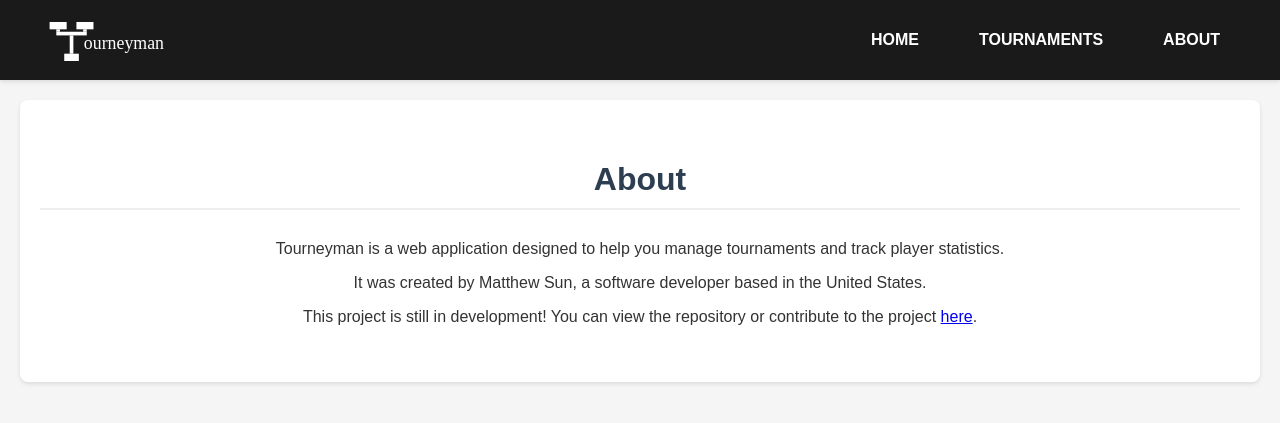
After one commit to matthewysun2020/tourneyman, a Flask app: page /about in a window 1280 px wide. The commit adds this page. Shown: the top 423 px of the page. Run offline with Flask 3, Linux system fonts and the light colour scheme.

Commit message:
function for adding existing players, about page

```diff
--- a/app.py
+++ b/app.py
@@ -333,6 +333,10 @@ def index():
         recent_players=recent_players[:10]  # Show top 10 recent players
     )
 
+@app.route('/about')
+def about():
+    return render_template('about.html')
+
 @app.route('/new')
 def new():
     # Set min datetime to current time
@@ -409,6 +413,26 @@ def tournament_details(tournament_id):
 def add_player_page(tournament_id):
     tournament = Tournament.query.filter_by(tournament_id=tournament_id).first_or_404()
     return render_template('add_player.html', tournament=tournament)
+
+@app.route('/tournaments/<int:tournament_id>/add_players', methods=['GET', 'POST'])
+def add_players(tournament_id):
+    tournament = Tournament.query.filter_by(tournament_id=tournament_id).first_or_404()
+
+    if request.method == 'POST':
+        # Logic to add players to the tournament
+        player_ids = request.form.getlist('player_ids')
+        for player_id in player_ids:
+            player = Contestant.query.get(player_id)
+            if player:
+                player.tournament_id = tournament_id  # Associate player with tournament
+                db.session.add(player)
+        db.session.commit()
+        flash('Players added successfully.')
+        return redirect(url_for('tournament_details', tournament_id=tournament_id))
+
+    # Get existing players
+    existing_players = Contestant.query.filter_by(tournament_id=None).all()  # Players not in any tournament
+    return render_template('add_players.html', tournament=tournament, players=existing_players)
 
 @app.route('/tournaments/<int:tournament_id>/players')
 def player_list(tournament_id):
@@ -655,56 +679,6 @@ def player_stats(player_name):
         win_rate=round(win_rate, 2)
     )
 
-@app.route('/tournaments/<int:tournament_id>/add_players', methods=['GET', 'POST'])
-def add_players(tournament_id):
-    """Add existing players to a tournament."""
-    tournament = Tournament.query.filter_by(tournament_id=tournament_id).first_or_404()
-
-    if request.method == 'POST':
-        try:
-            selected_players = request.form.getlist('players')
-            if not selected_players:
-                raise ValueError("No players selected")
-
-            # Get existing contestants
-            existing_players = {c.player for c in tournament.contestants}
-
-            # Add new contestants
-            for player in selected_players:
-                if player not in existing_players:
-                    contestant = Contestant(
-                        tournament_id=tournament_id,
-                        player=player,
-                        registration_time=datetime.now(),
-                        active=True,
-                        matches_played=0,
-                        matches_won=0,
-                        matches_drawn=0,
-                        score=0
-                    )
-                    db.session.add(contestant)
-
-            db.session.commit()
-            flash('Players added successfully!', 'success')
-            return redirect(url_for('tournament_details', tournament_id=tournament_id))
-
-        except Exception as e:
-            flash(str(e), 'error')
-            return redirect(url_for('add_players', tournament_id=tournament_id))
-
-    # Get all unique players from past tournaments
-    all_players = db.session.query(Contestant.player).distinct().all()
-    all_players = [p[0] for p in all_players]
-    # Remove players already in tournament
-    existing_players = {c.player for c in tournament.contestants}
-    available_players = sorted([p for p in all_players if p not in existing_players])
-
-    return render_template(
-        'add_players.html',
-        tournament=tournament,
-        available_players=available_players
-    )
-
 @app.route('/tournaments/<int:tournament_id>/update', methods=['POST'])
 def update_tournament(tournament_id):
     try:
--- a/static/css/style.css
+++ b/static/css/style.css
@@ -1,5 +1,8 @@
+* {
+    font-family: 'Bahnschrift', sans-serif;
+}
+
 body {
-    font-family: Arial, sans-serif;
     margin: 0;
     padding-top: 100px;
     background-color: #f5f5f5;
@@ -51,6 +54,7 @@ h3 {
     display: inline-block;
     margin: 10px;
     padding: 12px 24px;
+    font-size: 16px;
     background-color: #007BFF;
     color: white;
     text-decoration: none;
@@ -59,15 +63,26 @@ h3 {
     cursor: pointer;
     transition: background-color 0.2s;
 }
+.button-danger {
+    display: inline-block;
+    margin: 10px;
+    padding: 12px 24px;
+    font-size: 16px;
+    background-color: #FF2222;
+    color: white;
+    text-decoration: none;
+    border-radius: 5px;
+    border: none;
+    cursor: pointer;
+    transition: background-color 0.2s;
+}
+
+.button-danger:hover {
+    background-color: #BB2222;
+}
 
 .button:hover, .link:hover {
     background-color: #0056b3;
-}
-
-.button-small {
-    padding: 6px 12px;
-    font-size: 14px;
-    margin: 5px;
 }
 
 /* Forms */
--- /dev/null
+++ b/templates/about.html
@@ -0,0 +1,12 @@
+{% extends "base.html" %}
+
+{% block title %}About{% endblock %}
+
+{% block content %}
+<div class="container">
+    <h1>About</h1>
+    <p>Tourneyman is a web application designed to help you manage tournaments and track player statistics.</p>
+    <p>It was created by Matthew Sun, a software developer based in the United States.</p>
+    <p>This project is still in development! You can view the repository or contribute to the project <a href="https://github.com/matthewysun2020/tourneyman" target="_blank">here</a>.</p>
+</div>
+{% endblock %}
--- a/templates/base.html
+++ b/templates/base.html
@@ -10,7 +10,7 @@
     <nav class="navbar">
         <div class="navbar-content">
             <div class="navbar-left">
-                <a href="{{ url_for('tournaments') }}" class="navbar-brand">
+                <a href="{{ url_for('index') }}" class="navbar-brand">
                     <img src="{{ url_for('static', filename='img/tourneyman - large.svg') }}"
                          alt="Tourneyman"
                          class="logo-image"
@@ -21,6 +21,7 @@
             <div class="navbar-right">
                 <a href="{{ url_for('index') }}" class="nav-button">HOME</a>
                 <a href="{{ url_for('tournaments') }}" class="nav-button">TOURNAMENTS</a>
+                <a href="{{ url_for('about') }}" class="nav-button">ABOUT</a>
             </div>
         </div>
     </nav>
--- a/templates/player_list.html
+++ b/templates/player_list.html
@@ -21,7 +21,7 @@
                     <option value="withdrawal">Withdrawal</option>
                     <option value="forfeit">No-Show</option>
                 </select>
-                <button type="submit" class="button-small">Remove</button>
+                <button type="submit" class="button">Remove</button>
             </form>
             {% else %}
             <p class="status-inactive">Inactive</p>
```
Also changed, not shown: templates/tournament_details.html (+5 -2 lines).
